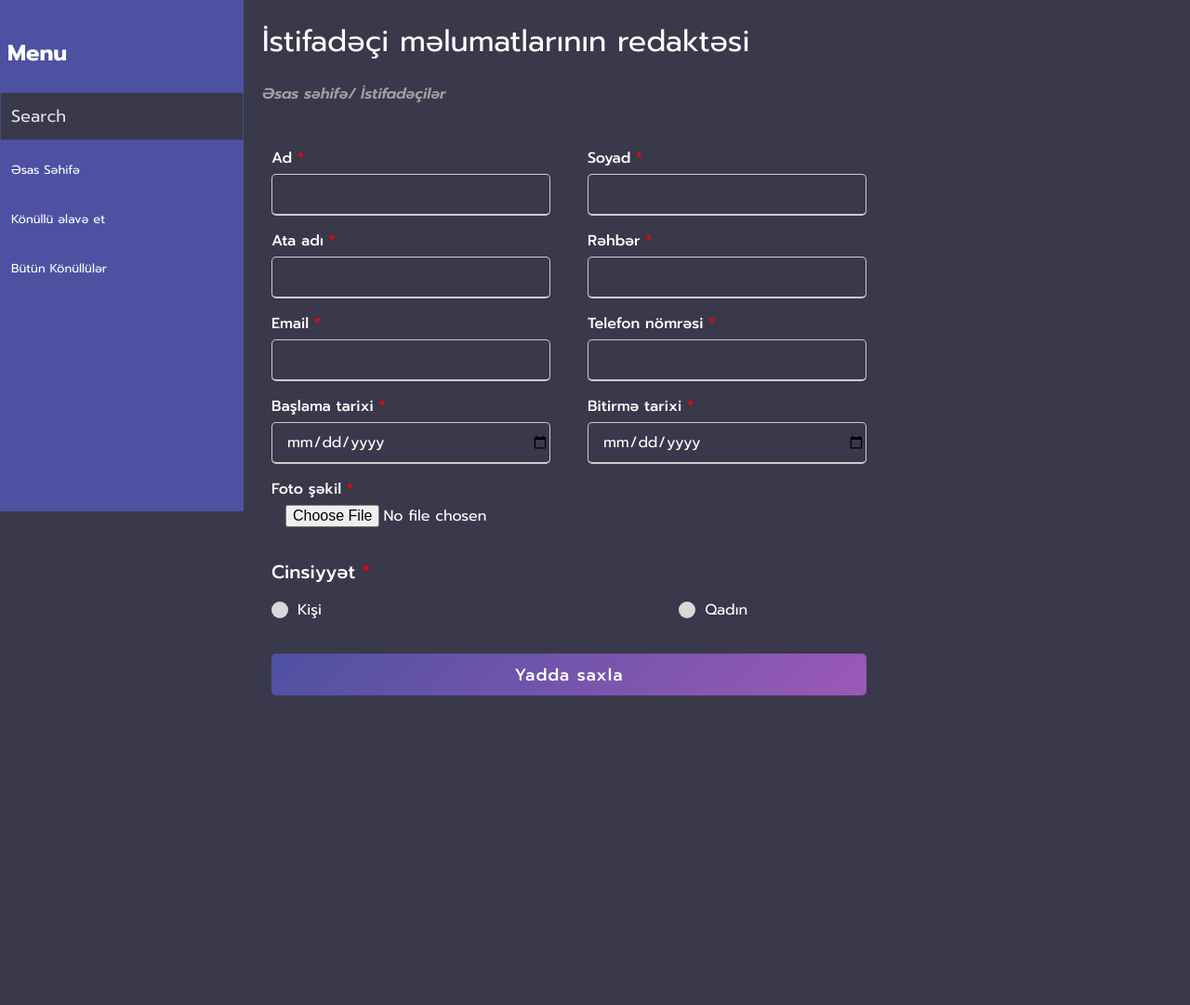
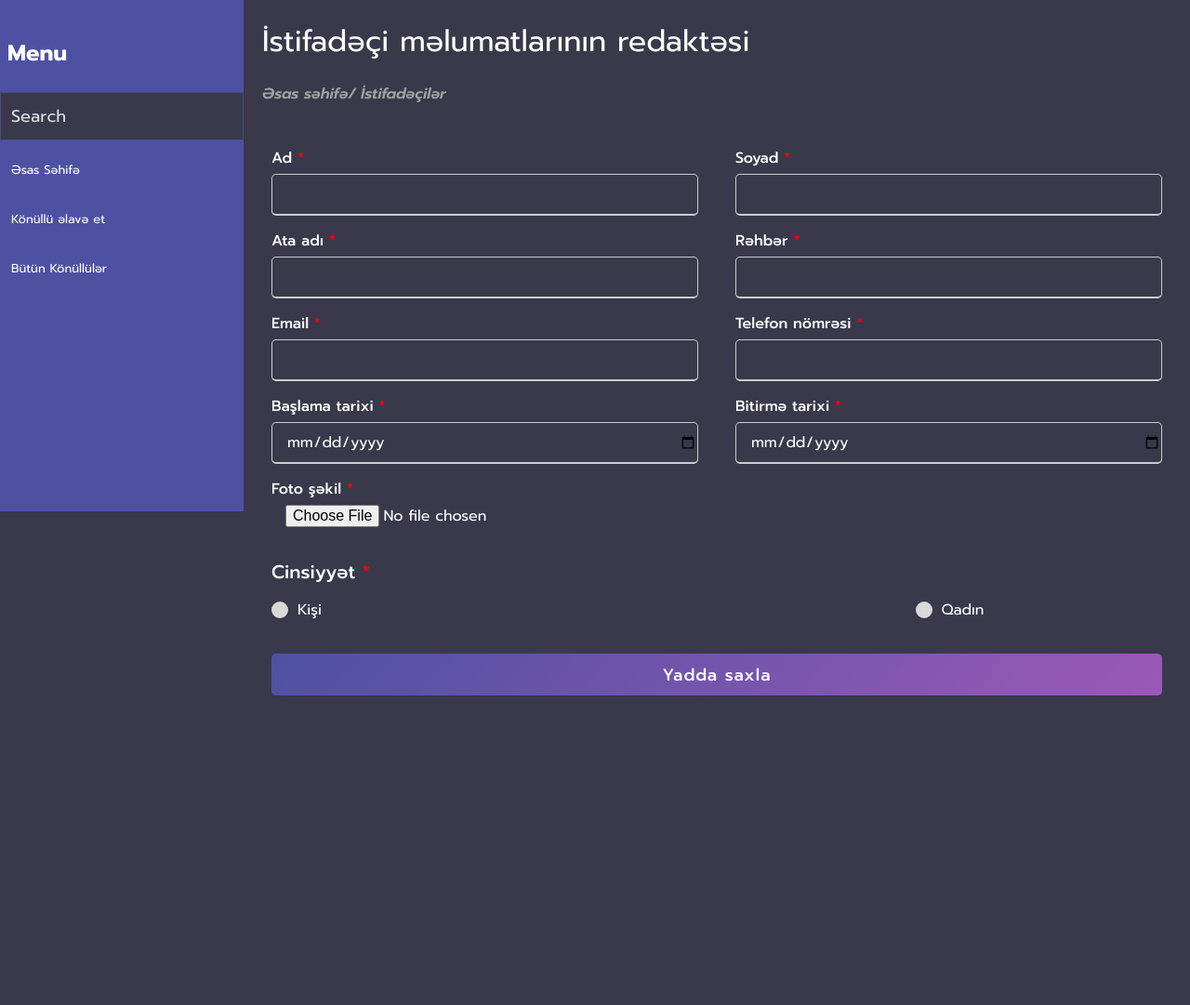
Before and after one commit to Rungrukuk/Internship, a PHP site: page /Internship/admin/users/create_update.php in a window 1280 px wide; the page is wider, and only the part inside the window is pictured. Shown: the part 50-1131 px from the top of that part at 93% size. Before the commit the page ends 798 px from the top of that part, so only its background shows below. Run offline with PHP 8.4, Linux system fonts and the light colour scheme; a user stored in the database is signed in; some web fonts are replaced.

Commit message:
Update css files

```diff
--- a/VolunteerProject/admin/assets/style.css
+++ b/VolunteerProject/admin/assets/style.css
@@ -14,7 +14,13 @@ body {
 }
 
 /* ADMINPANEL LOGIN SECTION */
+.container {
+  background-repeat: no-repeat;
+  background-position: center;
+  background-attachment: fixed;
+  height: 968px;
 
+}
 
 .header {
   background: rgb(78, 81, 162);
@@ -477,7 +483,6 @@ main {
 
 .container {
   color: white;
-  max-width: 700px;
   width: 100%;
   padding: 25px 30px;
   border-radius: 5px;
```
